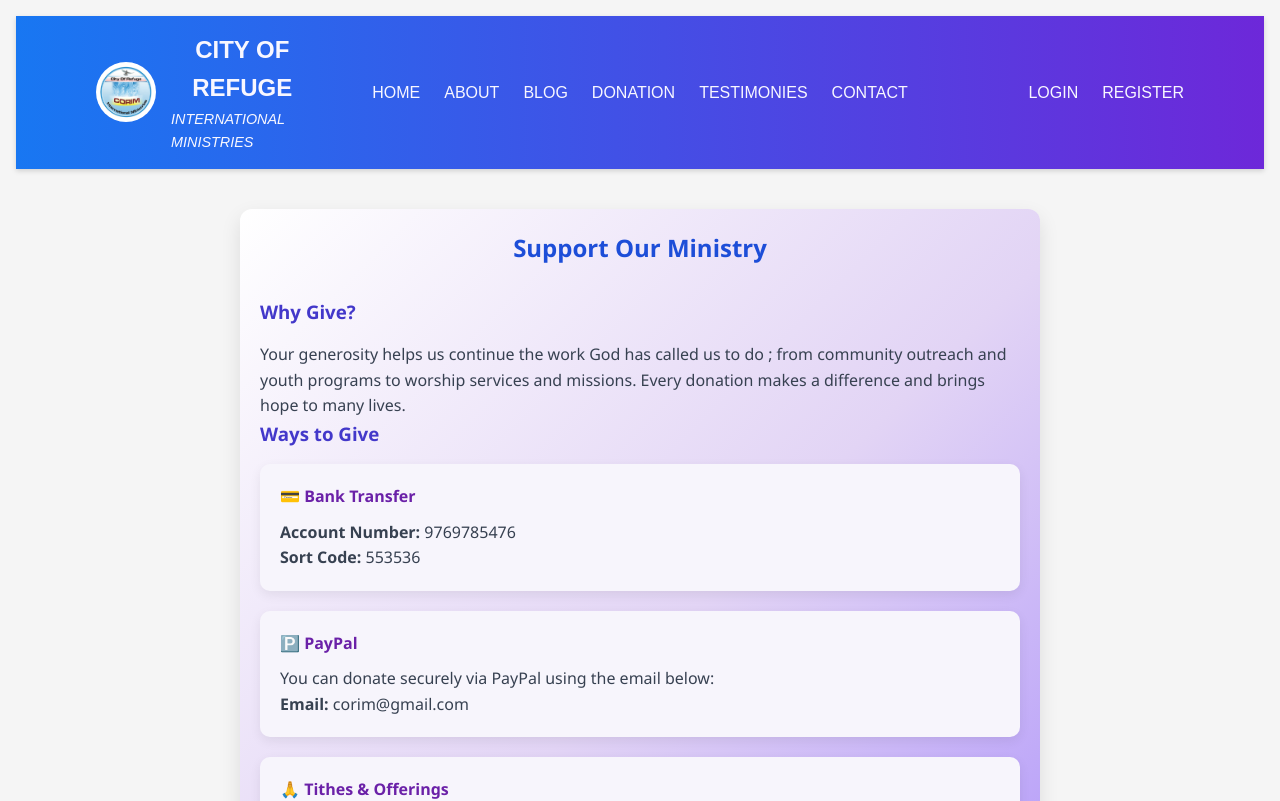
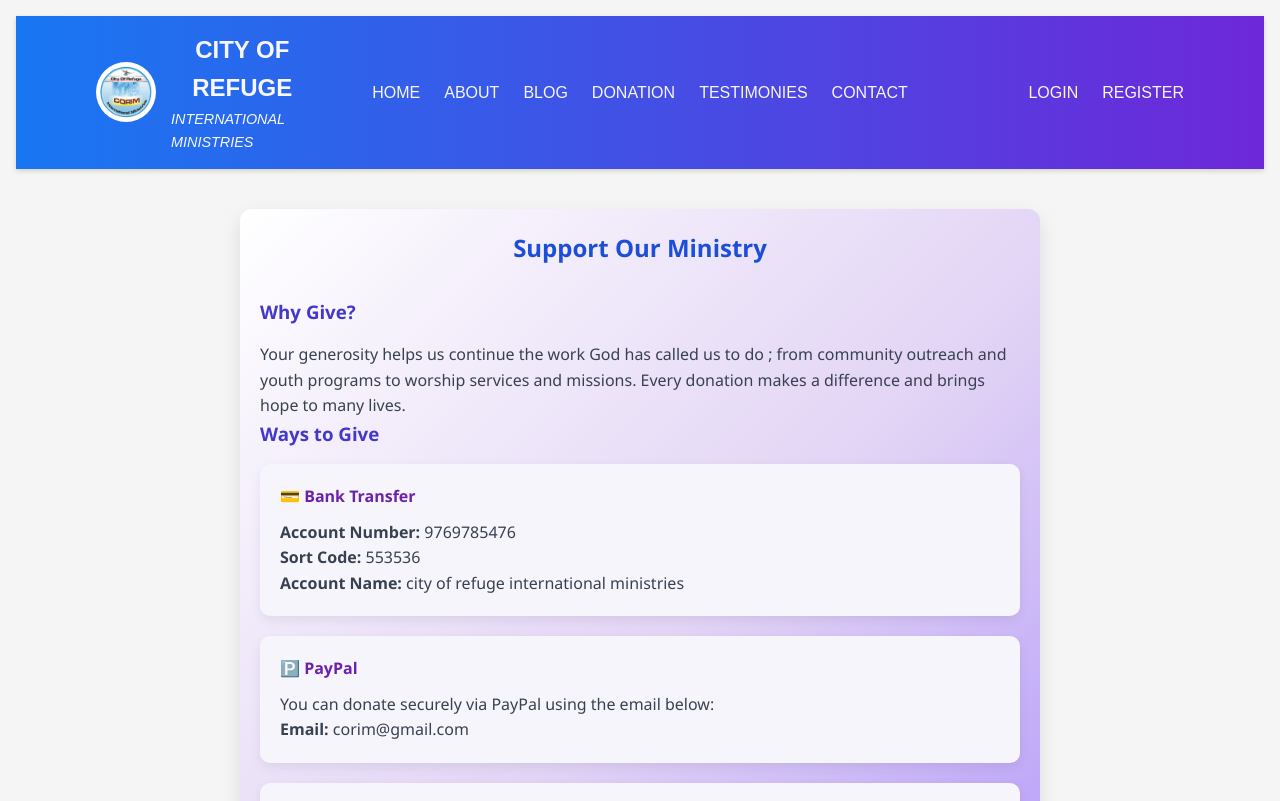
Before and after one commit to SOL7JJ/my-react-app, a React (Vite) app: page /donation in a window 1280 px wide. Shown: the top 801 px of the page. Built offline with nearby package versions, Linux system fonts and the light colour scheme.

Commit message:
describe your update

```diff
--- a/src/pages/Donation/Donation.jsx
+++ b/src/pages/Donation/Donation.jsx
@@ -20,6 +20,8 @@ export default function Donation() {
           <h4>💳 Bank Transfer</h4>
           <p><strong>Account Number:</strong> 9769785476</p>
           <p><strong>Sort Code:</strong> 553536</p>
+          <p><strong>Account Name:</strong> city of refuge international ministries</p>
+
         </div>
 
         <div className="donation-method fade-in">
```
